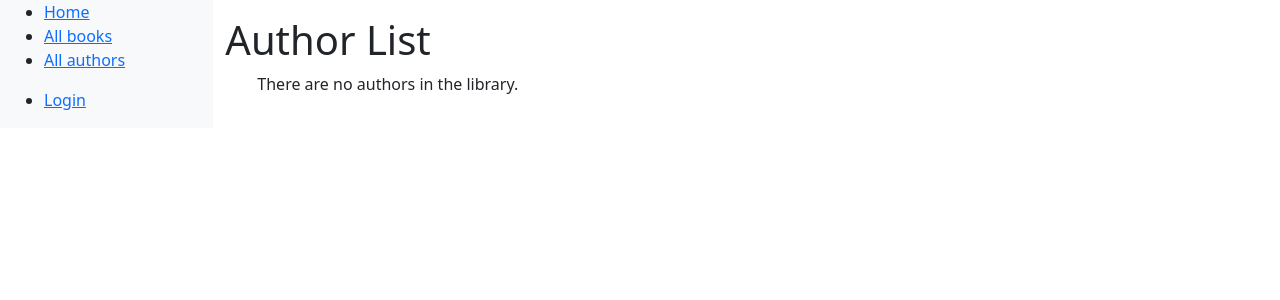
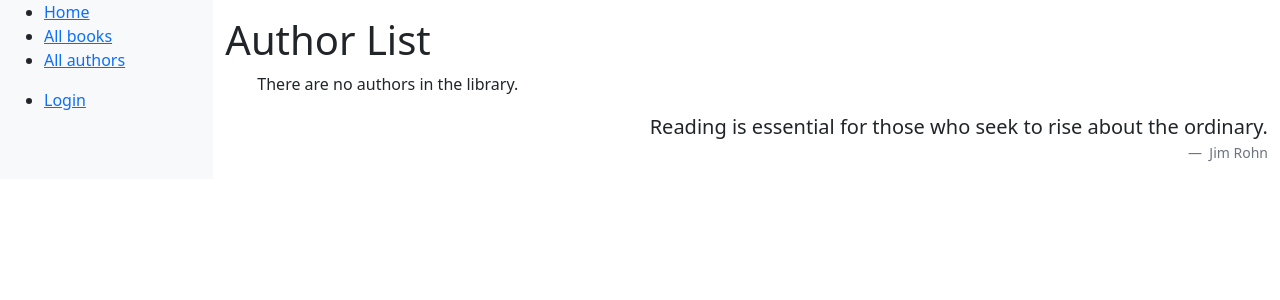
Before and after one commit to Weapon-X6/Dibliothek, a Django app: page /catalog/authors/ in a window 1280 px wide. Shown: the top 300 px of the page. Run offline with Django 5.2, Linux system fonts and the light colour scheme; data that the repository does not hold is empty.

Commit message:
Add quote for author list

```diff
--- a/catalog/templates/catalog/author_list.html
+++ b/catalog/templates/catalog/author_list.html
@@ -12,5 +12,13 @@
       <p>There are no authors in the library.</p>
     {% endfor %}
   </ul>
+  <figure class="text-end">
+    <blockquote class="blockquote">
+      <p>Reading is essential for those who seek to rise about the ordinary.</p>
+    </blockquote>
+    <figcaption class="blockquote-footer">
+      Jim Rohn
+    </figcaption>
+  </figure>
 
 {% endblock %}
```
